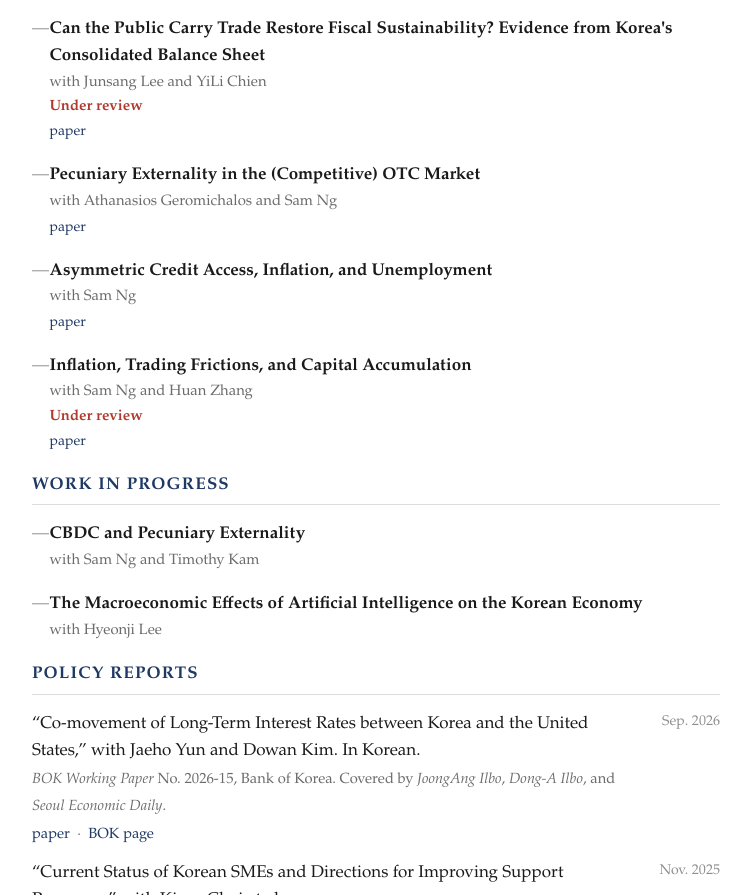
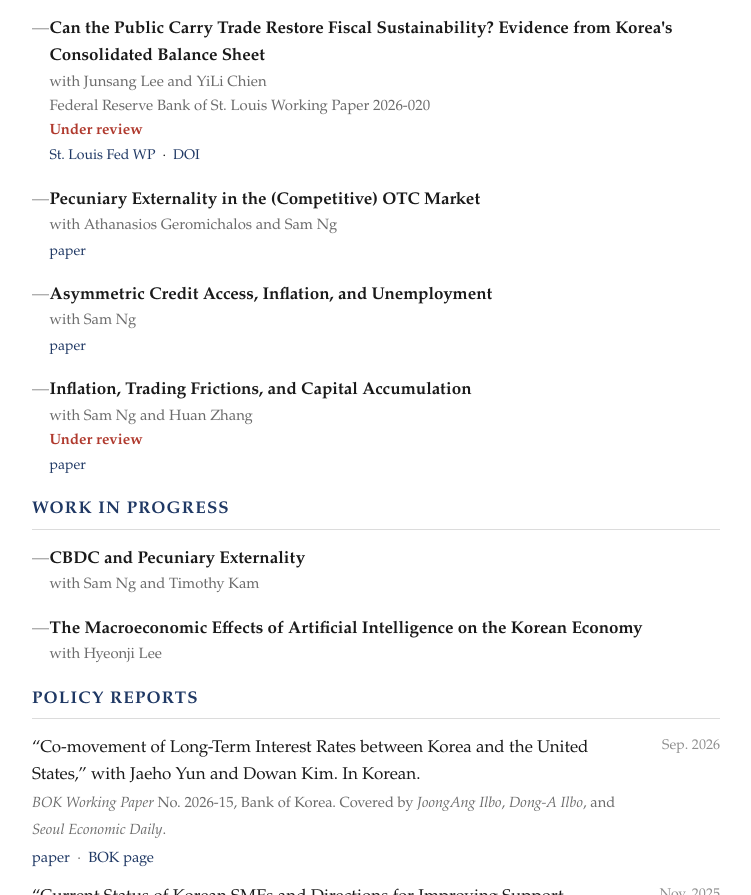
Before and after one commit to hslee0120/hslee0120.github.io, a plain HTML site: page research.html in a window 1280 px wide. Shown: the part 2105-3000 px from the top of the page, without its empty margins (264-1015 px from the left). Drawn offline with Linux system fonts and the light colour scheme.

Commit message:
Link St. Louis Fed WP 2026-020 for public carry trade paper
Co-Authored-By: Claude Opus 5.5 <noreply@anthropic.com>

```diff
--- a/research.html
+++ b/research.html
@@ -132,8 +132,9 @@
     <li>
       <span class="ttl">Can the Public Carry Trade Restore Fiscal Sustainability? Evidence from Korea's Consolidated Balance Sheet</span>
       <span class="co">with Junsang Lee and YiLi Chien</span>
+      <span class="ven">Federal Reserve Bank of St.&nbsp;Louis Working Paper 2026-020</span>
       <span class="st">Under review</span>
-      <span class="act"><a href="papers/public-carry-trade-korea.pdf">paper</a></span>
+      <span class="act"><a href="https://fraser.stlouisfed.org/files/docs/publications/frbsl_wp/2026-020.pdf">St.&nbsp;Louis Fed WP</a> &nbsp;·&nbsp; <a href="https://doi.org/10.20955/wp.2026.020">DOI</a></span>
     </li>
 
     <li>
```
Also changed, not shown: 1 other file.
